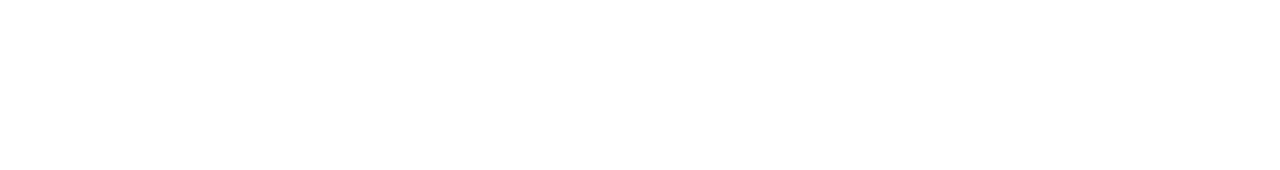
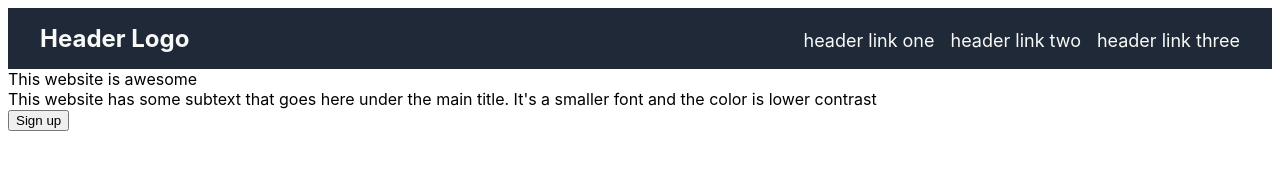
Before and after one commit to Keiren-b/landing-page, a plain HTML site: page index.html in a window 1280 px wide. Drawn offline with Linux system fonts and the light colour scheme.

Commit message:
header draft 1 complete

```diff
--- a/index.html
+++ b/index.html
@@ -3,10 +3,40 @@
     <head>
         <title>Landing Page</title>
         <meta charset="UTF-8">
+        <link rel="stylesheet" href="style.css" />
     </head>
 
     <body>
+        <div class="header">
+            Header Logo
 
+            <ul class="links">
+                <li><a href="google.com">header link one</a></li>
+                <li><a href="google.com">header link two</a></li>
+                <li><a href="google.com">header link three</a></li>
+
+        </div>
+
+        <div class="body">
+            <div class="awesome">
+                <div class="big">This website is awesome</div>
+                <div class="small">This website has some subtext that goes here under the main title. It's a smaller font and the color is lower contrast</div>
+                <button>Sign up</button>
+            </div>
+
+            <div class="random-info">
+            </div>
+
+            <div class="quote">
+            </div>
+
+            <div class="action">
+            </div>
+
+        </div>
+
+        <div class="footer">
+        </div>
     </body>
 
 </html>
--- /dev/null
+++ b/style.css
@@ -0,0 +1,29 @@
+body{
+    font-family: -apple-system, BlinkMacSystemFont, 'Segoe UI', Roboto, Oxygen, Ubuntu, Cantarell, 'Open Sans', 'Helvetica Neue', sans-serif;
+}
+
+.header {
+    display: flex;
+    justify-content: space-between;
+    background-color: #1f2937;
+    color: #F9FAF8;
+    font-size: 24px;
+    font-weight: bold;
+    padding: 16px 32px;
+}
+
+ul {
+    display: flex;
+    align-items: flex-end;
+    list-style-type: none;
+    margin: 0;
+    padding: 0;
+    gap: 16px;
+}
+
+a {
+    text-decoration: none;
+    color: #F9FAF8;
+    font-size: 18px;
+    font-weight:lighter;
+}
```
Also changed, not shown: colors_and_stuff.png (added), odin-project.png (added).
